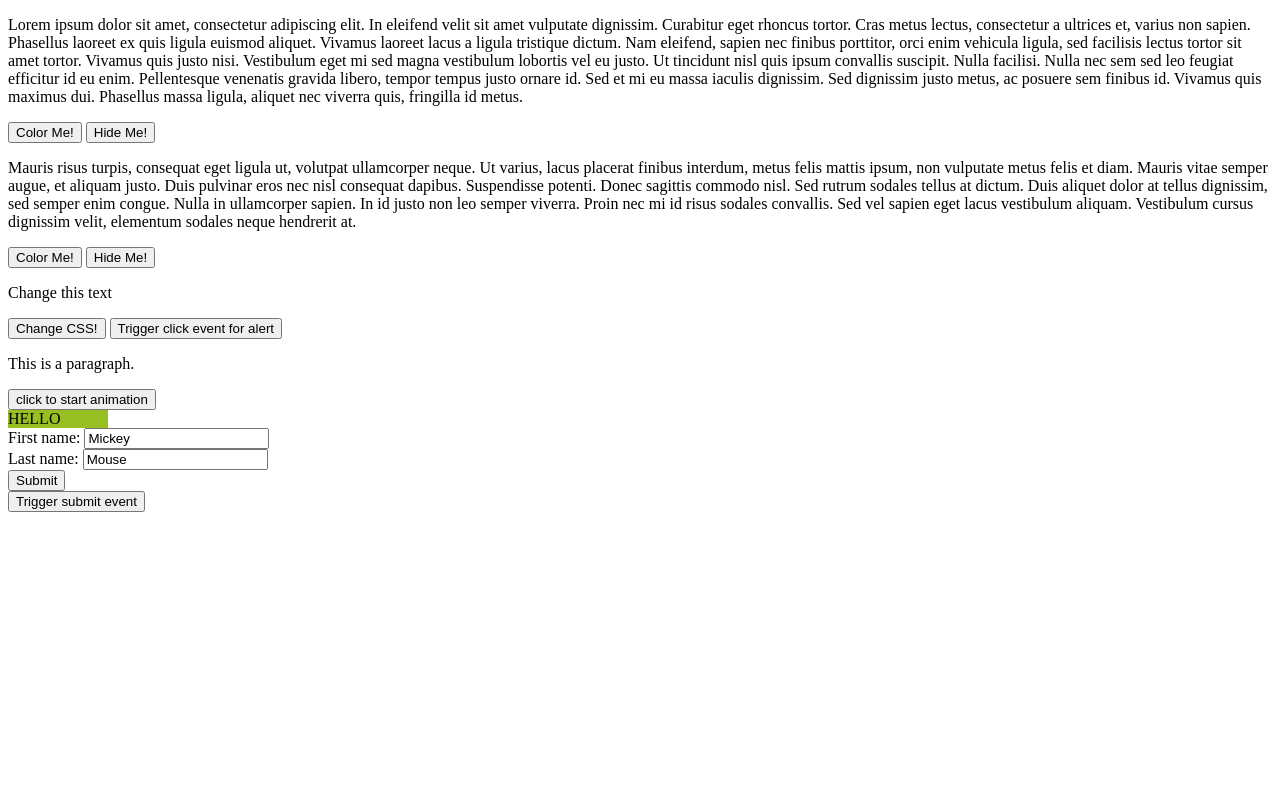
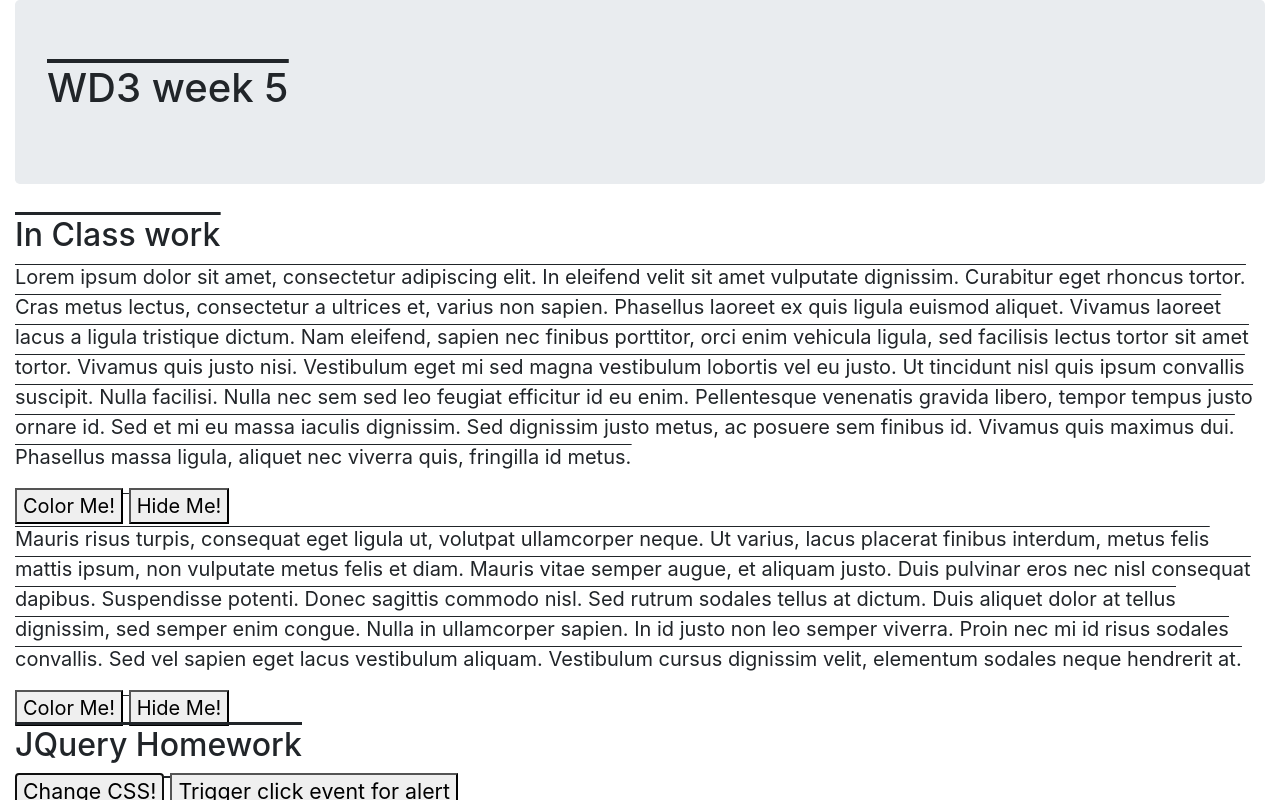
Before and after one commit to Leepoppa/SMC_Spring_2019_WD3, a plain HTML site: page index.html in a window 1280 px wide. Both pictures are taken after a click on the button "Change CSS!". Shown: the top 800 px of the page. Drawn offline with nearby package versions, Linux system fonts and the light colour scheme.

Commit message:
Week 5 homework

```diff
--- a/index.html
+++ b/index.html
@@ -1,18 +1,31 @@
-<!DOCTYPE html>
+<!DOCTYPE html5>
 <html>
 <head>
     <meta charset="utf-8">
     <meta http-equiv="X-UA-Compatible" content="IE=edge">
-    <title>Page Title</title>
+    <title>WD3 week 5</title>
     <meta name="viewport" content="width=device-width, initial-scale=1">
     <link rel="stylesheet" type="text/css" media="screen" href="main.css">
-
+    <link rel="stylesheet" href="https://stackpath.bootstrapcdn.com/bootstrap/4.3.1/css/bootstrap.min.css" integrity="sha384-ggOyR0iXCbMQv3Xipma34MD+dH/1fQ784/j6cY/iJTQUOhcWr7x9JvoRxT2MZw1T" crossorigin="anonymous">
 </head>
 <body>
+        <div class="container-fluid">
+
+
+    <header>
+            <div class="jumbotron">
+                    <div class="page-header">
+                      <h1>WD3 week 5</h1>
+            </div>
+    </header>
+<main>
     <div>
+        <div class="contianer">
+        <h2>In Class work</h2>
         <p id="text1">Lorem ipsum dolor sit amet, consectetur adipiscing elit. In eleifend velit sit amet vulputate dignissim. Curabitur eget rhoncus tortor. Cras metus lectus, consectetur a ultrices et, varius non sapien. Phasellus laoreet ex quis ligula euismod aliquet. Vivamus laoreet lacus a ligula tristique dictum. Nam eleifend, sapien nec finibus porttitor, orci enim vehicula ligula, sed facilisis lectus tortor sit amet tortor. Vivamus quis justo nisi. Vestibulum eget mi sed magna vestibulum lobortis vel eu justo. Ut tincidunt nisl quis ipsum convallis suscipit. Nulla facilisi. Nulla nec sem sed leo feugiat efficitur id eu enim. Pellentesque venenatis gravida libero, tempor tempus justo ornare id. Sed et mi eu massa iaculis dignissim. Sed dignissim justo metus, ac posuere sem finibus id. Vivamus quis maximus dui. Phasellus massa ligula, aliquet nec viverra quis, fringilla id metus. </p>
         <button id="button1_1" class="color-button">Color Me!</button>
         <button id="button1_2" class="hide-button">Hide Me!</button>
+        <div class="contianer"></div>
     </div>
 
     <div>
@@ -22,14 +35,15 @@
     </div>
 
     <div>
-            <p id="text3">Change this text</p>
-
+        <div class="contianer">
+            <h2>JQuery Homework</h2>
             <button id="button3_1" class="css-button">Change CSS!</button>
             <button id="button3_2" >Trigger click event for alert</button>
-            <p onclick="alert('Click event triggered')">This is a paragraph.</p>
+            <p onclick="alert('Click event triggered')"></p>
+        </div>
      </div>
         <div>
-        <button id="button3_3" >click to start animation</button>
+        <button id="button3_3">click to start animation</button>
         <div id="block" style="background-color:#98bf21;width:100px;border:1 px solid green;">HELLO</div>
         </div>
         <div>
@@ -64,7 +78,7 @@
 
                 $("#button3_1").click(function(){
                     console.log(this);
-                $("#text p").css("text-decoration", "overline")
+                $("div").css("text-decoration", "overline")
                             .css("font-size", "+=1pt");
             });
 
@@ -92,6 +106,7 @@
     </script>
 
 
-
+</main>
+</div>
 </body>
 </html>
```
